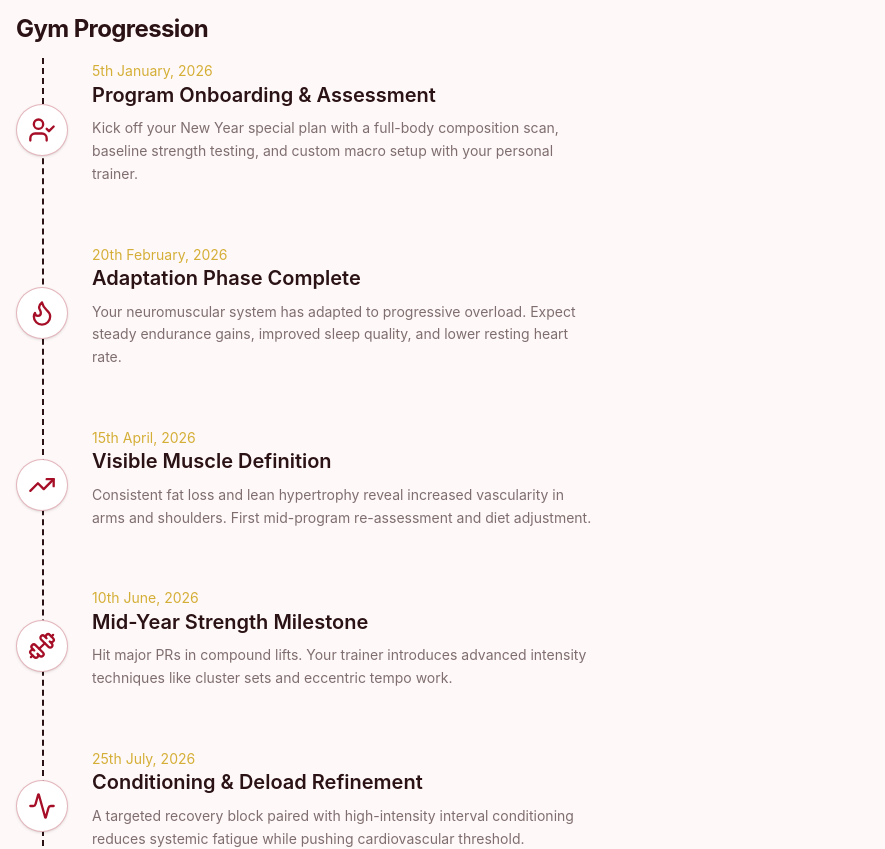
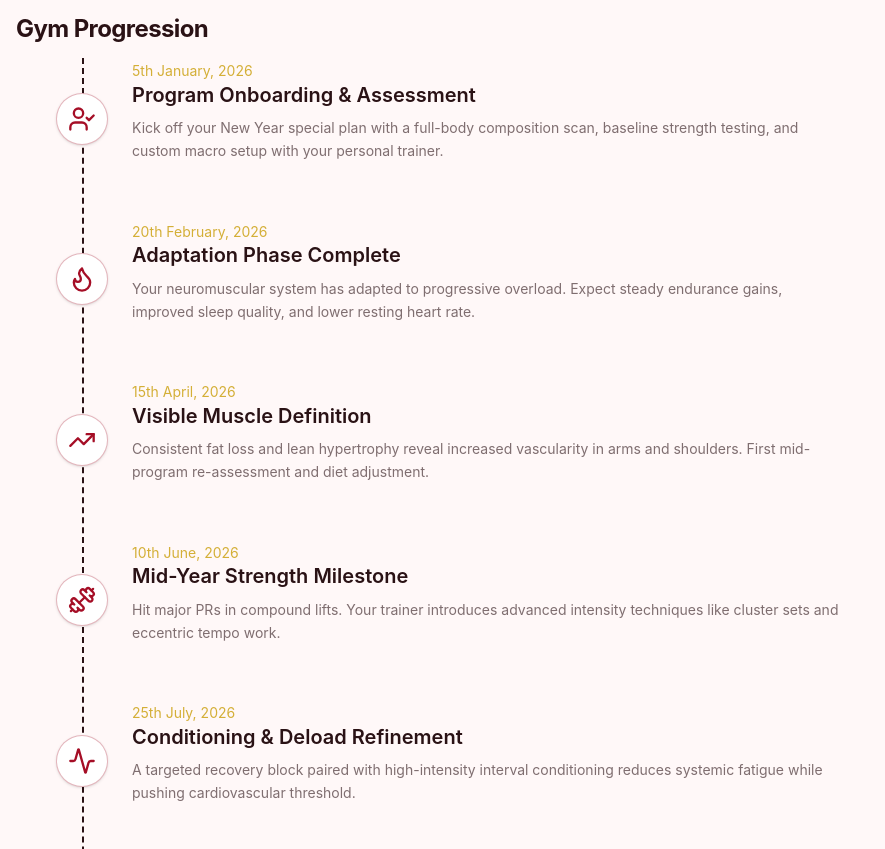
Before and after one commit to beginner-cryptonyx/RASP-UI, a React (Vite) app: page /services/gym in a window 1280 px wide. Shown: the top 849 px of the page, without its empty margins (0-885 px from the left). Built offline with nearby package versions, Linux system fonts and the light colour scheme.

Commit message:
Improve layout of DirectionedTimeline: adjust description max-width and container margins

```diff
--- a/src/Registery/Content/Timeline.tsx
+++ b/src/Registery/Content/Timeline.tsx
@@ -190,7 +190,7 @@ function DirectionedTimelineComponent({
             </p>
           )}
           {description && (
-            <p className="text-textPrimary/60 text-sm leading-relaxed mt-2">
+            <p className="text-textPrimary/60 text-sm leading-relaxed mt-2 max-w-[80ch]">
               {description}
             </p>
           )}
@@ -209,11 +209,11 @@ export function DirectionedTimeline({
   className
 }: TimelineProps & { direction?: "left" | "right" }) {
   return (
-    <div className={cn(`relative max-w-xl`, className)}>
+    <div className={cn(`relative  mx-10`, className)}>
       <div
         className={`absolute top-0 bottom-0 w-px border-l-2 border-dashed ${
           direction === "left" ? "right-6.5" : "left-6.5"
-        }`}
+        } ${direction === "left" && "ml-auto"}`}
       />
       {elements.map((item, i) => (
         <DirectionedTimelineComponent
```
